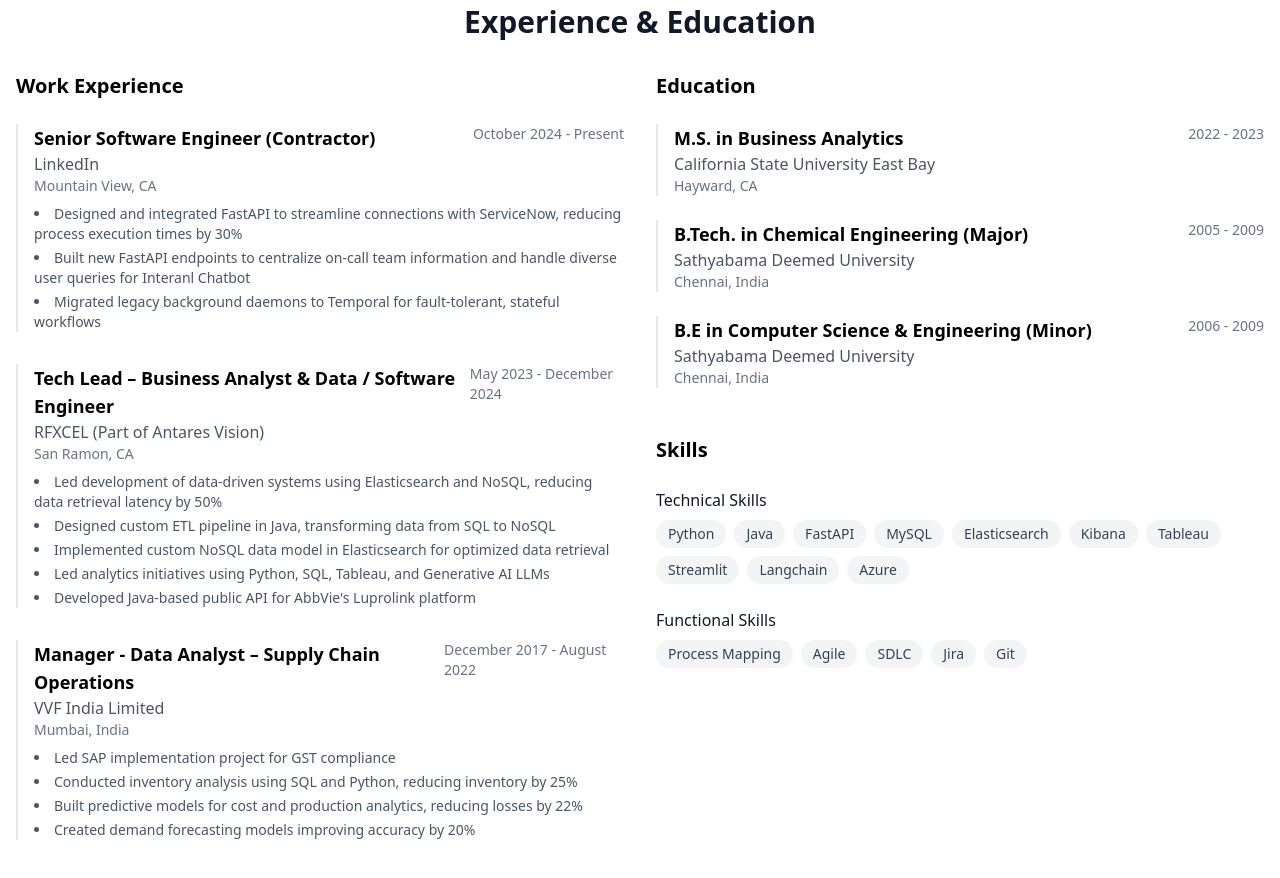
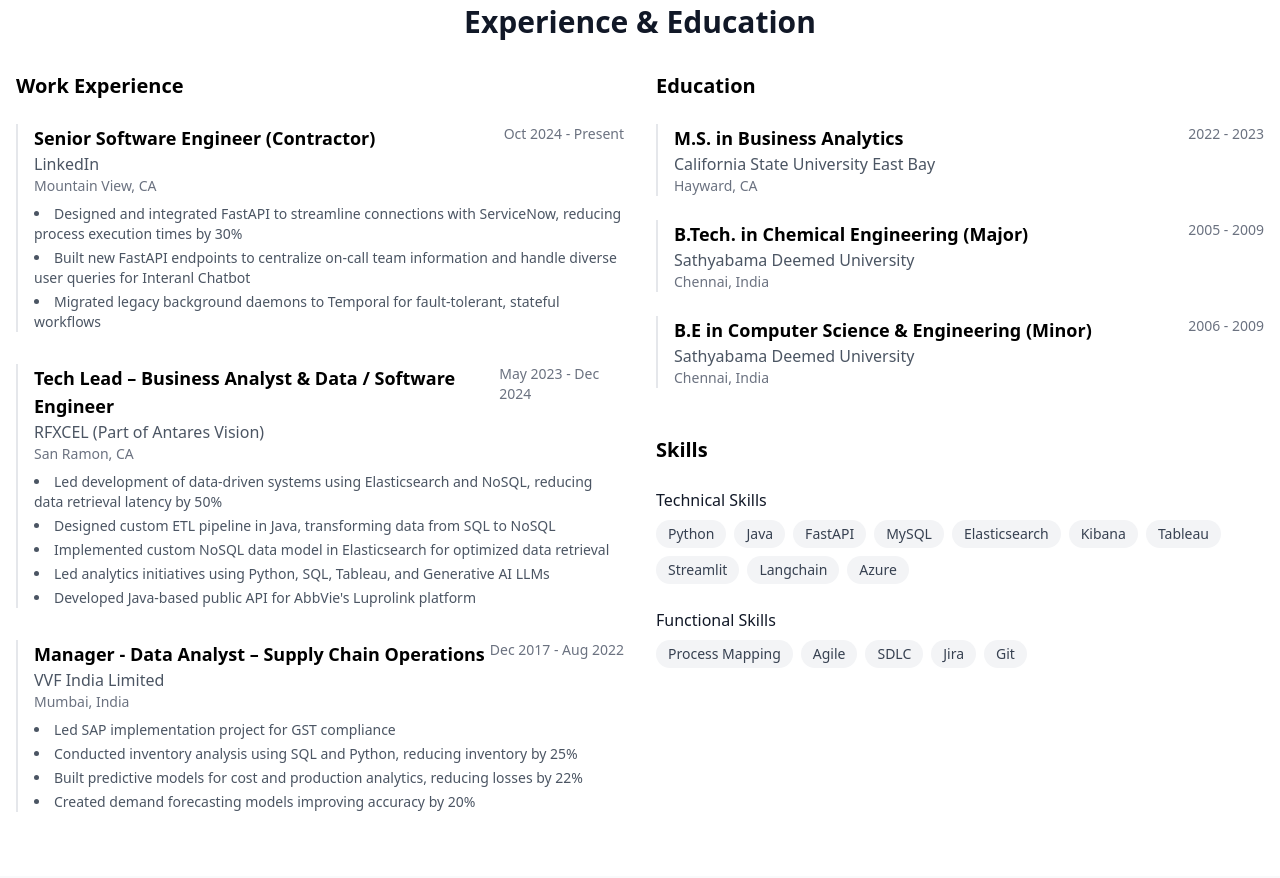
Before and after one commit to Abhinav0905/Abhinav0905.github.io, a React (Vite) app: page / in a window 1280 px wide. Shown: the part 680-1558 px from the top of the page. Built offline with nearby package versions, Linux system fonts and the light colour scheme; no server answers.

Commit message:
Update experience periods for consistency and modify script reference in index.html

```diff
--- a/src/components/Experience.tsx
+++ b/src/components/Experience.tsx
@@ -5,7 +5,7 @@ const experiences = [
     title: 'Senior Software Engineer (Contractor)',
     company: 'LinkedIn',
     location: 'Mountain View, CA',
-    period: 'October 2024 - Present',
+    period: 'Oct 2024 - Present',
     description: [
       'Designed and integrated FastAPI to streamline connections with ServiceNow, reducing process execution times by 30%',
       'Built new FastAPI endpoints to centralize on-call team information and handle diverse user queries for Interanl Chatbot',
@@ -16,7 +16,7 @@ const experiences = [
     title: 'Tech Lead – Business Analyst & Data / Software Engineer',
     company: 'RFXCEL (Part of Antares Vision)',
     location: 'San Ramon, CA',
-    period: 'May 2023 - December 2024',
+    period: 'May 2023 - Dec 2024',
     description: [
       'Led development of data-driven systems using Elasticsearch and NoSQL, reducing data retrieval latency by 50%',
       'Designed custom ETL pipeline in Java, transforming data from SQL to NoSQL',
@@ -29,7 +29,7 @@ const experiences = [
     title: 'Manager - Data Analyst – Supply Chain Operations',
     company: 'VVF India Limited',
     location: 'Mumbai, India',
-    period: 'December 2017 - August 2022',
+    period: 'Dec 2017 - Aug 2022',
     description: [
       'Led SAP implementation project for GST compliance',
       'Conducted inventory analysis using SQL and Python, reducing inventory by 25%',
```
Also changed, not shown: 2 other files (tests, documents, lock files or other folders).
